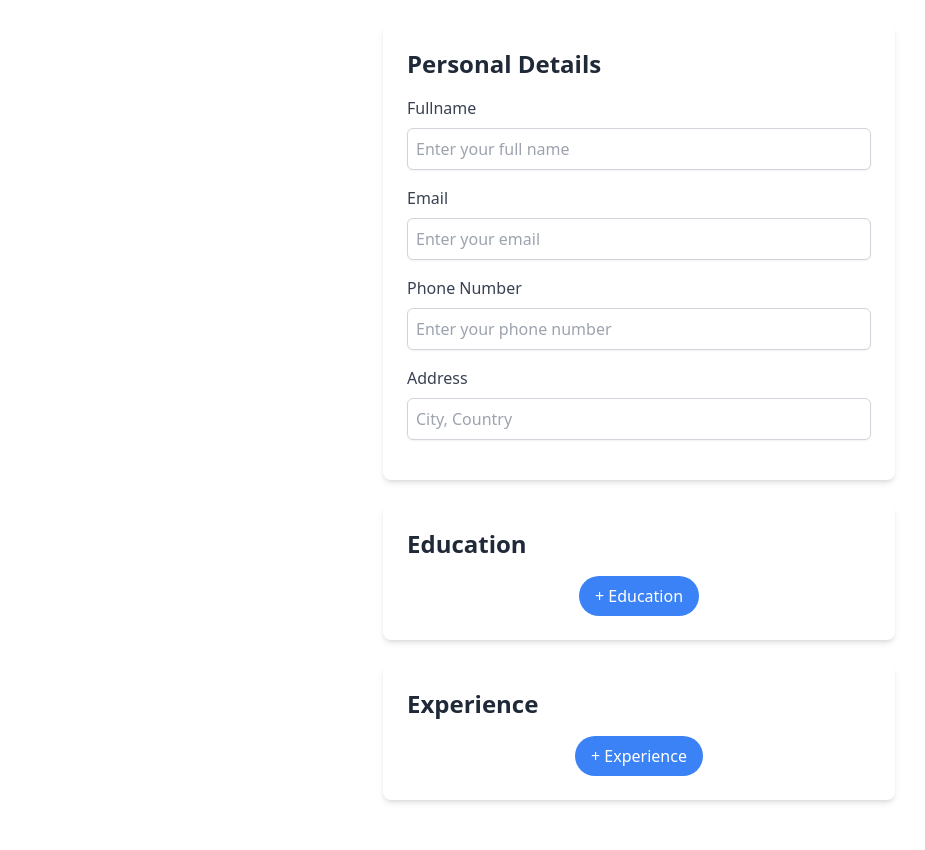
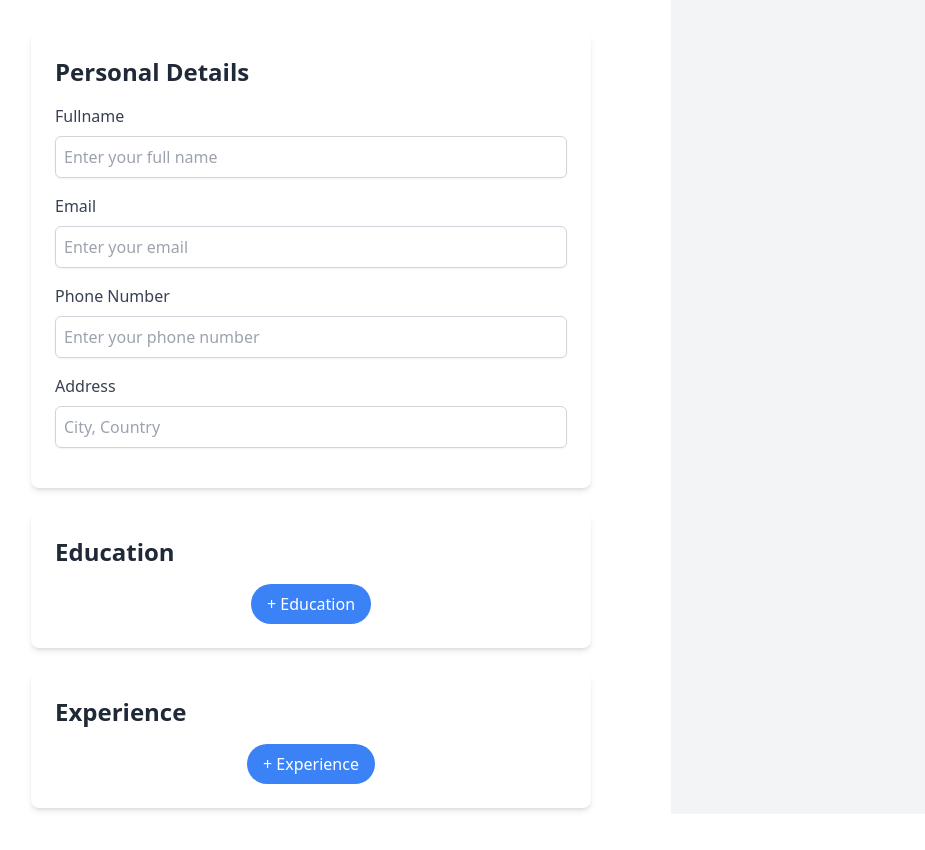
Before and after one commit to minhnguyen9702/odin-cv-builder, a React (Vite) app: page / in a window 1280 px wide. Shown: the top 850 px of the page, without its empty margins (1-926 px from the left). Before the commit the page ends 824 px from the top, so only its background shows below. Built offline with nearby package versions, Linux system fonts and the light colour scheme.

Commit message:
add display component without functionality

```diff
--- a/src/App.jsx
+++ b/src/App.jsx
@@ -4,6 +4,7 @@ import DetailsWrapper from "./components/DetailsWrapper";
 import PersonalDetails from "./PersonalDetails";
 import EducationDetails from "./EducationDetails";
 import ExperienceDetails from "./ExperienceDetails";
+import Display from "./Display";
 
 function App() {
   // This section handles personalInfo
@@ -76,8 +77,8 @@ function App() {
   };
 
   return (
-    <>
-      <div>
+    <div className="flex">
+      <div className="flex-grow m-8">
         <DetailsWrapper header="Personal Details">
           <PersonalDetails
             personalInfo={personalInfo}
@@ -101,7 +102,14 @@ function App() {
           />
         </DetailsWrapper>
       </div>
-    </>
+      <div className="w-1/2 ml-4">
+        <Display
+          personalInfo={personalInfo}
+          educationInfo={educationInfo}
+          experienceInfo={experienceInfo}
+        />
+      </div>
+    </div>
   );
 }
 
--- /dev/null
+++ b/src/Display.jsx
@@ -0,0 +1,45 @@
+import PropTypes from "prop-types";
+
+function Display({ personalInfo, educationInfo, experienceInfo }) {
+  return (
+    <div className="bg-gray-100 aspect-[10/14.14] w-full max-w-xl mx-auto">
+      <h1>{personalInfo.fullname}</h1>
+      <div>{personalInfo.email}</div>
+      <div>{personalInfo.phone}</div>
+      <div>{personalInfo.address}</div>
+    </div>
+  );
+}
+
+Display.propTypes = {
+  personalInfo: PropTypes.shape({
+    fullname: PropTypes.string,
+    email: PropTypes.string,
+    phone: PropTypes.string,
+    address: PropTypes.string,
+  }).isRequired,
+  educationInfo: PropTypes.arrayOf(
+    PropTypes.shape({
+      id: PropTypes.string.isRequired,
+      school: PropTypes.string,
+      degree: PropTypes.string,
+      startDate: PropTypes.string,
+      endDate: PropTypes.string,
+      location: PropTypes.string,
+      isShow: PropTypes.bool,
+    })
+  ).isRequired,
+  experienceInfo: PropTypes.arrayOf(
+    PropTypes.shape({
+      id: PropTypes.string.isRequired,
+      company: PropTypes.string,
+      position: PropTypes.string,
+      startDate: PropTypes.string,
+      endDate: PropTypes.string,
+      location: PropTypes.string,
+      desc: PropTypes.string,
+      isShow: PropTypes.bool,
+    })
+  ).isRequired,
+};
+export default Display;
--- a/src/components/DetailsWrapper.jsx
+++ b/src/components/DetailsWrapper.jsx
@@ -1,6 +1,6 @@
 function DetailsWrapper({ header, children }) {
   return (
-    <div className="max-w-lg mx-auto p-6 bg-white rounded-lg shadow-md mt-6 mb-6">
+    <div className="mx-auto p-6 bg-white rounded-lg shadow-md mb-6">
       <h2 className="text-2xl font-semibold text-gray-800 mb-4">
         {header}
       </h2>
```
